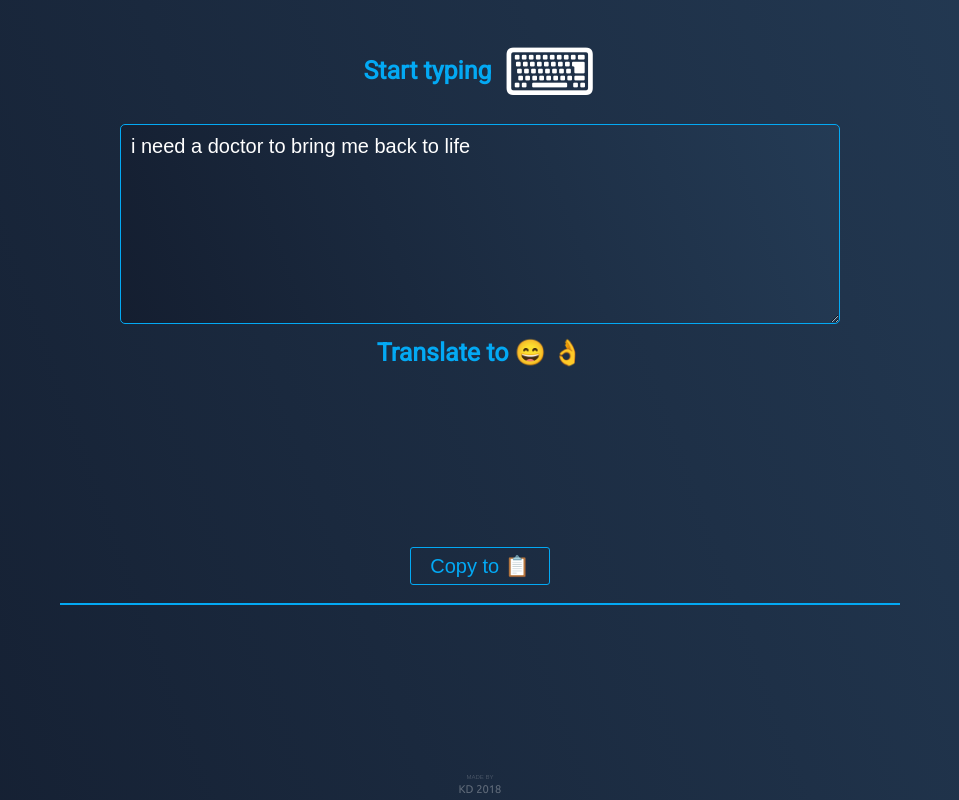
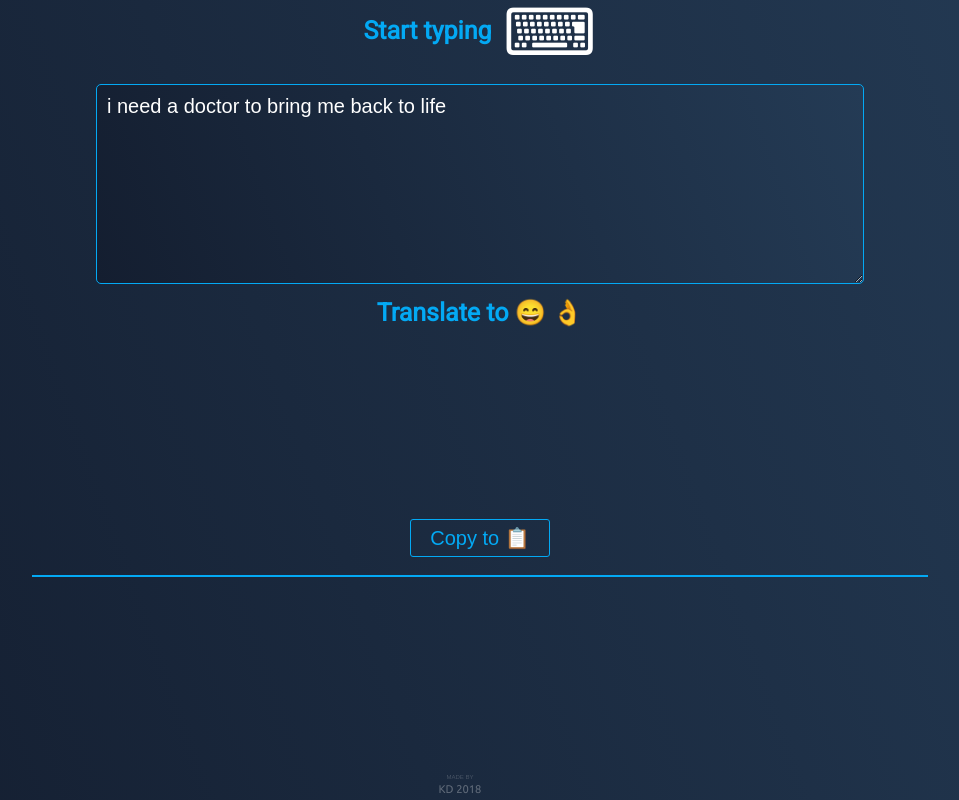
Before and after one commit to KaustubhD/TextToEmoji, a website built with webpack: page index.html in a window 1280 px wide. Shown: the whole page, without its empty margins (160-1119 px from the left). Built offline with nearby package versions, Linux system fonts and the light colour scheme.

Commit message:
Tweaks on styles

```diff
--- a/index.html
+++ b/index.html
@@ -18,6 +18,7 @@
     }
     html, body{
       margin: 0;
+      min-height: 100vh;
       height: 100%;
       width: 100%;
       background: linear-gradient(70deg, #141e30, #243b55);
@@ -27,7 +28,7 @@
       min-height: 100%;
       width: 100%;
       text-align: center;
-      padding: 20px;
+      /* padding: 20px; */
     }
     .container{
       overflow: hidden;
@@ -40,8 +41,6 @@
       margin-bottom: 0.35em;
     }
     textarea{
-      height: 200px;
-      width: 60%;
       white-space: wrap;
       font-size: 20px;
       padding: 10px;
--- a/src/index.css
+++ b/src/index.css
@@ -9,7 +9,7 @@
 }
 html, body{
   margin: 0;
-  height: 100%;
+  min-height: 100%;
   width: 100%;
   background: linear-gradient(70deg, #141e30, #243b55);
 
@@ -33,9 +33,9 @@ h2{
   margin-bottom: 0.35em; */
 }
 textarea{
-  /* height: 200px;
+  height: 200px;
   width: 60%;
-  white-space: wrap;
+  /* white-space: wrap;
   font-size: 20px;
   padding: 10px;
   border-radius: 5px;
```
